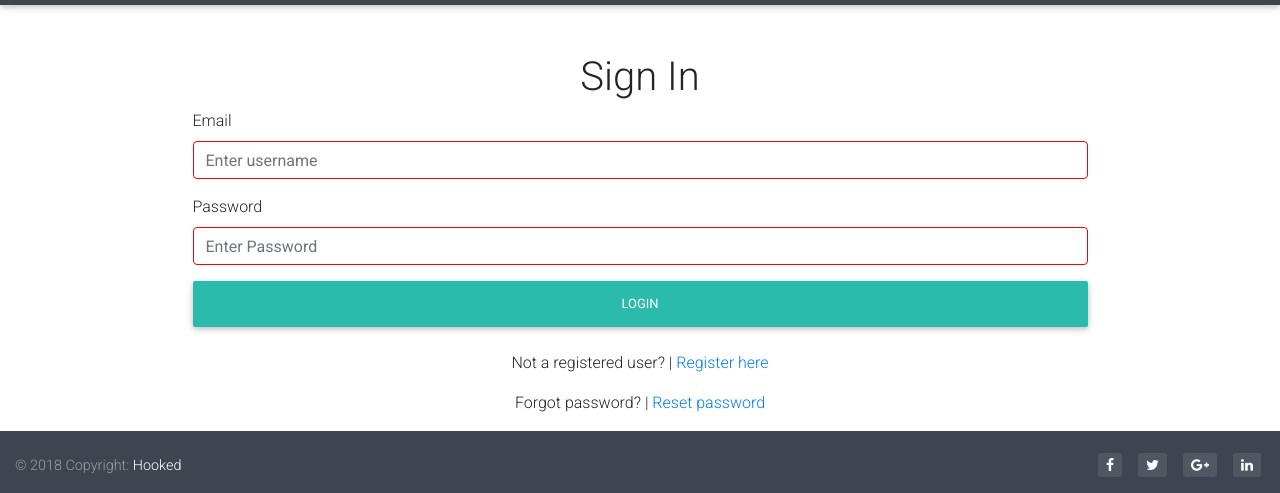
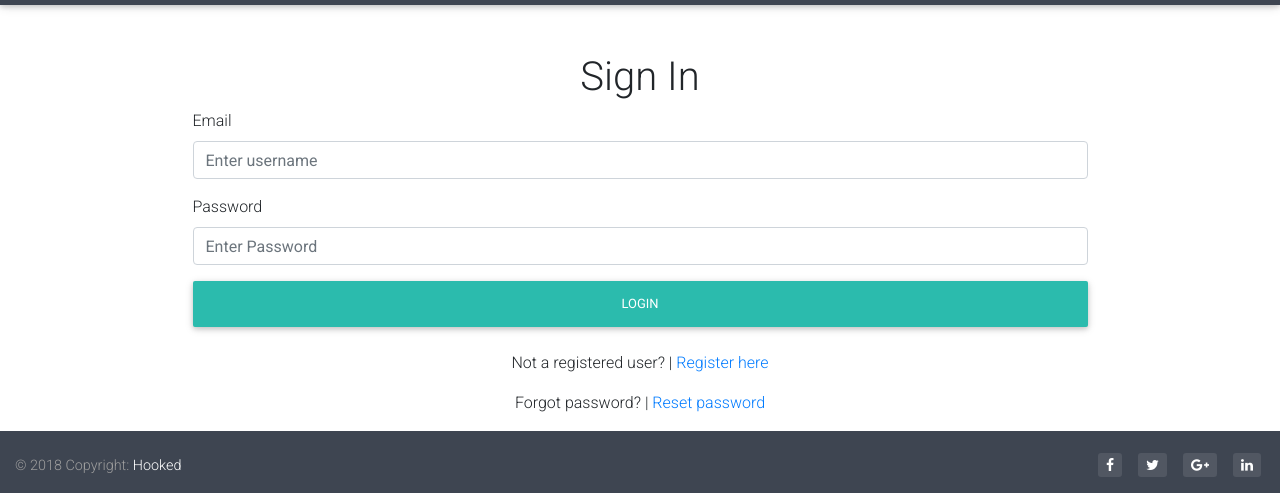
Before and after one commit to dbellonzi/hooked, a React app in the folder client/: page /login in a window 1280 px wide. Shown: the part 1011-1504 px from the top of the page. Built offline with nearby package versions, Linux system fonts and the light colour scheme.

Commit message:
removed form css features

```diff
--- a/client/src/components/Form/Form.css
+++ b/client/src/components/Form/Form.css
@@ -1,11 +1,11 @@
 .form-control:valid~.invalid-feedback {display: none;}
 .form-control:invalid~.invalid-feedback {display: block;}
-.form-control:invalid {
+/* .form-control:invalid {
     border: 1px solid red;
 }
 .form-control:valid {
     border: 1px solid grey;
-}
+} */
 /*
  .btn-file {
     position: relative;
```
